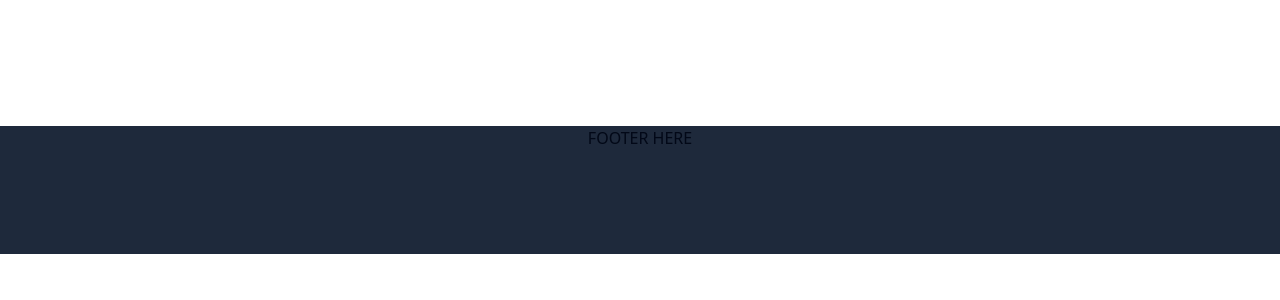
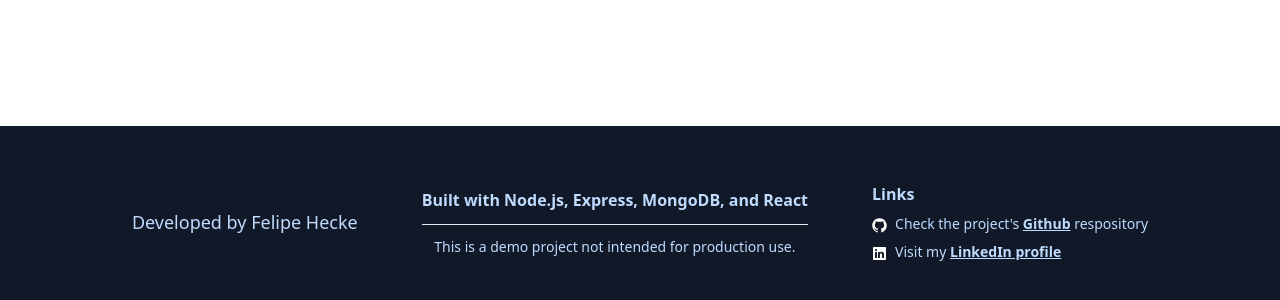
Before and after one commit to felipeheckemendes/user-auth-node, a React (Vite) app in the folder client/: page / in a window 1280 px wide. Shown: the part 754-1054 px from the top of the page. Before the commit the page ends 1008 px from the top, so only its background shows below. Built offline with nearby package versions, Linux system fonts and the light colour scheme.

Commit message:
feat(front-end): add Footer layout

```diff
--- a/client/src/components/Footer.jsx
+++ b/client/src/components/Footer.jsx
@@ -1,7 +1,40 @@
+import { Separator } from '@/components/ui/separator';
+// Icons
+import github from '@/assets/github.svg';
+import linkedin from '@/assets/linkedin.svg';
+
 export default function Footer() {
   return (
     <>
-      <div className="bg-slate-800 h-32">FOOTER HERE</div>
+      <div className="bg-gray-900 text-blue-200 h-48 flex items-center justify-center space-x-16">
+        <div>
+          <p className="text-lg">Developed by Felipe Hecke</p>
+          <p></p>
+        </div>
+        <div>
+          <p className="font-bold">Built with Node.js, Express, MongoDB, and React</p>
+          <Separator className="my-3" />
+          <p className="text-sm">This is a demo project not intended for production use.</p>
+        </div>
+        <div className="text-left space-y-2">
+          <h2 className="font-bold">Links</h2>
+          <p className="text-sm">
+            <img src={github} className="inline mr-2" />
+            Check the project&apos;s{' '}
+            <a href="" className="font-bold underline">
+              Github
+            </a>{' '}
+            respository
+          </p>
+          <p className="text-sm">
+            <img src={linkedin} className="inline mr-2" />
+            Visit my{' '}
+            <a href="" className="font-bold underline">
+              LinkedIn profile
+            </a>
+          </p>
+        </div>
+      </div>
     </>
   );
 }
```
Also changed, not shown: client/src/assets/github.svg (added), client/src/assets/linkedin.svg (added).
